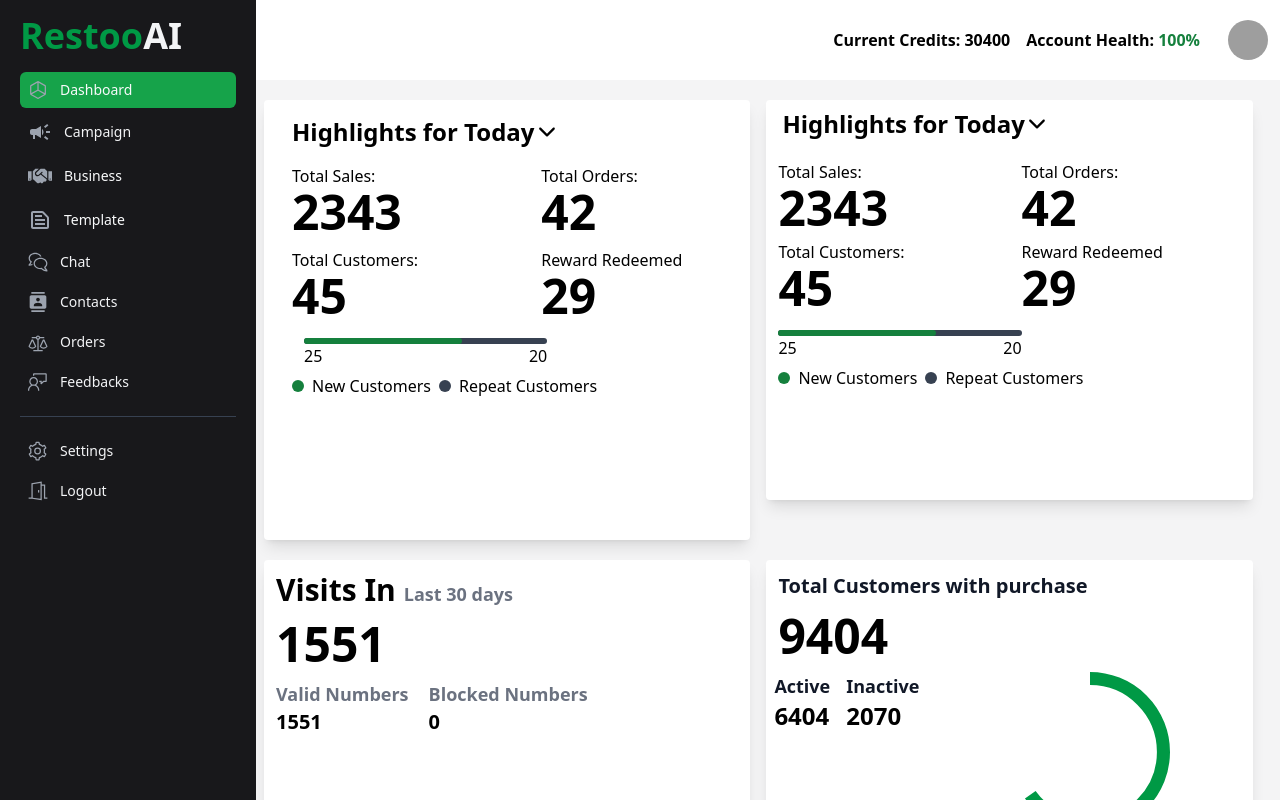
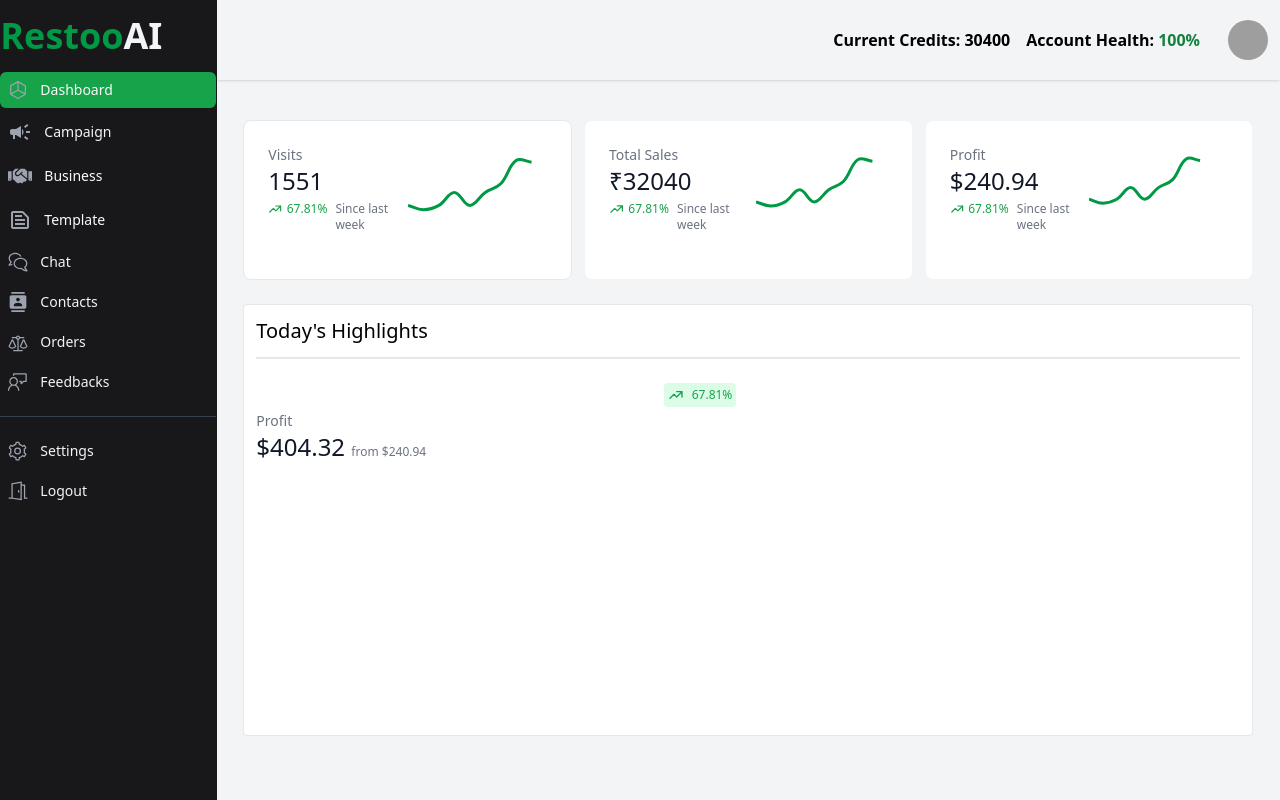
Before and after one commit to jaypawar1/POSystem, a Next.js app: page /mainDash in a window 1280 px wide. Shown: the top 800 px of the page. Built offline with nearby package versions, Linux system fonts and the light colour scheme; grey boxes are pictures that could not be loaded.

Commit message:
menu and dash

```diff
--- a/package.json
+++ b/package.json
@@ -12,6 +12,8 @@
     "@emotion/react": "^11.11.4",
     "@emotion/styled": "^11.11.5",
     "@mui/material": "^5.15.15",
+    "animate.css": "^4.1.1",
+    "aos": "^3.0.0-beta.6",
     "aws4": "^1.12.0",
     "axios": "^1.6.7",
     "bcrypt": "^5.1.1",
--- a/src/components/lineChart.js
+++ b/src/components/lineChart.js
@@ -1,5 +1,4 @@
 "use client"
-
 import { useEffect, useRef } from "react";
 import { Chart } from "chart.js/auto";
 
@@ -14,17 +13,19 @@ const Linechart = () => {
 
         const myChartRef = chartRef.current.getContext("2d");
 
+
+
         chartInstance.current = new Chart(myChartRef, {
             type: 'line',
             data: {
-                labels: [1,2,3,4,5,6,7,8,9,10,11,12,13,14,15,16,17,18,19,20,21,22,23,24,25,26,27,28,29,30],
+                labels: [1, 2, 3, 4, 5, 6, 7, 8, 9, 10],
                 datasets: [{
                   label: 'My First Dataset',
-                    data: [65, 55, 60, 21, 56, 35, 80,22,34,56,43,83,43,86,23,12,32,75,32,43,37,97,33,23,53,55,76,18,96,54,34],
-                    fill: true,
-                    backgroundColor: 'rgba(0, 153, 69,0.2)',
+                  data: [30, 25, 30, 45, 30, 45, 55, 82, 80],
+                  background: 'linear-gradient(180deg, rgba(0,153,69,1) 0%, rgba(0,153,69,0) 100%)',
                   borderColor: '#009945',
-                    tension: 0.1,
+                  // Adjust tension for rounder peaks (value between 0 and 1)
+                  tension: 0.4,
                   pointRadius: 0,
                   pointBorderWidth: 0,
                 }]
@@ -42,6 +43,11 @@ const Linechart = () => {
                   y: {
                     display: false
                   }
+                },
+                // Add background color configuration
+                backgroundColor: {
+                  // Set to 'rgba' with desired transparency (0 for fully opaque)
+                  backgroundColor: 'rgba(255, 255, 255, 0.8)', // Example: white with 80% opacity
                 }
               }
             });
@@ -54,8 +60,8 @@ const Linechart = () => {
     }, []);
 
     return (
-        <div className="w-[30vw] flex justify-center items-center">
-            <canvas ref={chartRef} style={{ width: "19vw", height: "60px" }} />
+        <div className="w-[100%] flex ">
+            <canvas ref={chartRef} className="w-[100%] " />
         </div>
     );
 };
--- a/src/components/sidebar.js
+++ b/src/components/sidebar.js
@@ -7,7 +7,7 @@ import "../app/globals.css"
 export const Sidebar = ()=>{
 
   return (
-	<div className="h-screen w-[20vw] font-sans bg-zinc-900 text-gray-200 flex flex-col items-center p-3 fixed top-0 z-50 overflow-y-auto">
+	<div className="h-screen w-[20vw] font-sans bg-zinc-900 text-gray-200 flex overflow-x-hidden flex-col items-center p-3 sticky top-0 z-50 overflow-y-auto">
 	<div className="h-full p-3 pt-1 space-y-2 w-60 bg-zinc-900 z-10 text-gray-100">
 		<div className="flex items-center w-full">
 			<h2 className="text-4xl font-semibold"><span className="text-[#009945]">Restoo</span>AI</h2>
--- a/src/pages/mainDash.js
+++ b/src/pages/mainDash.js
@@ -1,126 +1,161 @@
-import LineChart from "@/components/LineChart";
-import { CircularProgress } from "@mui/material";
 
-import Stack from '@mui/material/Stack';
 import { Sidebar } from "@/components/sidebar";
 import "../app/globals.css";
 import { IoIosArrowDown } from "react-icons/io";
+import Linechart from "@/components/lineChart";
 
 const Dashboard = () => {
     return (
         <div className="min-h-screen w-full flex">
             <Sidebar />
-            <div className="min-h-[100vh] font-sans bg-zinc-100 w-[80vw] ml-[20vw] flex flex-col">
-                <header className="w-full min-h-[10vh] bg-white text-black flex gap-4 font-semibold items-center justify-end">
+           <div className="h-screen bg-gray-100 w-full">
+           <header className="w-full min-h-[10vh] shadow  text-black mb-10 flex gap-4 font-semibold items-center justify-end">
                     <p>Current Credits: 30400</p>
                     <p>Account Health: <span className="text-green-700 font-semibold">100%</span></p>
                     <img src="https://i.pinimg.com/564x/0f/43/b2/0f43b2d9aa3d21c6597b3302c7719b49.jpg" className="w-10 h-10 rounded-full mx-3" alt="" />
                 </header>
-                <div className="flex mt-5">
-                    <div className="min-h-[55vh] max-h-fit w-[38vw] mx-2 bg-white rounded flex flex-col shadow-lg">
-                        <p className="flex items-center text-2xl font-semibold my-4 ml-7 mb-1 mx-6">Highlights for Today <IoIosArrowDown /></p>
-                        <div className="w-full grid grid-cols-2 ml-7 my-3 justify-around gap-3">
-                            <div>
-                                <p>Total Sales:</p>
-                                <p className="text-5xl font-bold ">2343</p>
+            <div className="w-full  flex justify-center gap-3">
+                <div className="w-[95%]  flex justify-around gap-3">
+            <article className="rounded-lg border border-gray-150 bg-white p-6 w-full flex">
+                <div className="w-[50%]">
+  <div className="w-[100%]">
+    <p className="text-sm text-gray-500">Visits</p>
+
+    <p className="text-2xl font-medium text-gray-900">1551</p>
   </div>
-                            <div>
-                                <p>Total Orders:</p>
-                                <p className="text-5xl font-bold">42</p>
-                            </div>
-                            <div>
-                                <p>Total Customers:</p>
-                                <p className="text-5xl font-bold">45</p>
-                            </div>
-                            <div>
-                                <p>Reward Redeemed</p>
-                                <p className="text-5xl font-bold">29</p>
+
+  <div className="mt-1 flex gap-1 text-green-600">
+    <svg
+      xmlns="http://www.w3.org/2000/svg"
+      className="h-4 w-4"
+      fill="none"
+      viewBox="0 0 24 24"
+      stroke="currentColor"
+    >
+      <path
+        strokeLinecap="round"
+        strokeLinejoin="round"
+        strokeWidth="2"
+        d="M13 7h8m0 0v8m0-8l-8 8-4-4-6 6"
+      />
+    </svg>
+
+    <p className="flex gap-2 text-xs">
+      <span className="font-medium"> 67.81% </span>
+
+      <span className="text-gray-500"> Since last week </span>
+    </p>
   </div>
   </div>
-                        <div className="w-full ml-7">
-                            <div className="w-[50%] bg-gray-700 h-1.5 rounded-md m-3 mt-1.5 mb-0">
-                                <div className="w-[65%] bg-green-700 h-1.5 rounded-md"></div>
+  <div className="w-[50%]"><Linechart/></div>
+</article>
+
+<article className="rounded-lg border border-gray-100 bg-white p-6 w-full flex justify-around">
+                <div className="w-[56%]">
+  <div className="w-[100%]">
+    <p className="text-sm text-gray-500">Total Sales</p>
+
+    <p className="text-2xl font-medium text-gray-900">₹32040</p>
   </div>
-                            <div className="w-[50%] m-3 mb-1.5 mt-0 flex justify-between">
-                                <p>25</p> <p>20</p>
+
+  <div className="mt-1 flex gap-1 text-green-600">
+    <svg
+      xmlns="http://www.w3.org/2000/svg"
+      className="h-4 w-4"
+      fill="none"
+      viewBox="0 0 24 24"
+      stroke="currentColor"
+    >
+      <path
+        strokeLinecap="round"
+        strokeLinejoin="round"
+        strokeWidth="2"
+        d="M13 7h8m0 0v8m0-8l-8 8-4-4-6 6"
+      />
+    </svg>
+
+    <p className="flex gap-2 text-xs">
+      <span className="font-medium"> 67.81% </span>
+
+      <span className="text-gray-500"> Since last week </span>
+    </p>
   </div>
   </div>
-                        <div className="mx-3 flex items-center gap-2 mb-2 ml-7">
-                            <div className="w-3 h-3 bg-green-700 rounded-full"></div><p>New Customers</p>
-                            <div className="w-3 h-3 bg-gray-700 rounded-full"></div><p>Repeat Customers</p>
+  <div className="w-[50%]"><Linechart/></div>
+</article>
+<article className="rounded-lg border border-gray-100 h-[20vh] bg-white p-6 w-full flex">
+                <div className="w-[50%]">
+  <div className="w-[100%]">
+    <p className="text-sm text-gray-500">Profit</p>
+
+    <p className="text-2xl font-medium text-gray-900">$240.94</p>
+  </div>
+
+  <div className="mt-1 flex gap-1 text-green-600">
+    <svg
+      xmlns="http://www.w3.org/2000/svg"
+      className="h-4 w-4"
+      fill="none"
+      viewBox="0 0 24 24"
+      stroke="currentColor"
+    >
+      <path
+        strokeLinecap="round"
+        strokeLinejoin="round"
+        strokeWidth="2"
+        d="M13 7h8m0 0v8m0-8l-8 8-4-4-6 6"
+      />
+    </svg>
+
+    <p className="flex gap-2 text-xs">
+      <span className="font-medium"> 67.81% </span>
+
+      <span className="text-gray-500"> Since last week </span>
+    </p>
   </div>
   </div>
-                    <div className="min-h-[50vh] max-h-fit mx-2 w-[38vw] bg-white flex flex-col rounded shadow-lg">
-                        <p className="flex items-center text-2xl font-semibold my-2 mx-4">Highlights for Today <IoIosArrowDown /></p>
-                        <div className="w-full grid grid-cols-2 m-3 justify-around">
-                            <div className="mb-2">
-                                <p>Total Sales:</p>
-                                <p className="text-5xl font-bold">2343</p>
+  <div className="w-[45%]"><Linechart/></div>
+</article>
 </div>
+
+            </div>
+            <div className="w-full h-[60vh]  flex justify-center items-center">
+    <div className="flex flex-col bg-white w-[95%] border h-[90%] rounded">
+        <p className="text-xl m-3 font-medium border border-t-0 border-l-0 border-r-0 pb-3 border-b-2">Today's Highlights</p>
+       <div  className="w-full h-full flex">
+        <div className=" h-full w-1/2">
+        <article className="flex flex-col gap-1 rounded-lg bg-white p-3">
+  <div className="inline-flex gap-2 self-end rounded bg-green-100 p-1 text-green-600">
+    <svg
+      xmlns="http://www.w3.org/2000/svg"
+      className="h-4 w-4"
+      fill="none"
+      viewBox="0 0 24 24"
+      stroke="currentColor"
+    >
+      <path
+        strokeLinecap="round"
+        strokeLinejoin="round"
+        strokeWidth="2"
+        d="M13 7h8m0 0v8m0-8l-8 8-4-4-6 6"
+      />
+    </svg>
+
+    <span className="text-xs font-medium"> 67.81% </span>
+  </div>
+
   <div>
-                                <p>Total Orders:</p>
-                                <p className="text-5xl font-bold">42</p>
+    <strong className="block text-sm font-medium text-gray-500"> Profit </strong>
+
+    <p>
+      <span className="text-2xl font-medium text-gray-900"> $404.32 </span>
+
+      <span className="text-xs text-gray-500"> from $240.94 </span>
+    </p>
   </div>
-                            <div>
-                                <p>Total Customers:</p>
-                                <p className="text-5xl font-bold">45</p>
+</article>
         </div>
-                            <div>
-                                <p>Reward Redeemed</p>
-                                <p className="text-5xl font-bold">29</p>
-                            </div>
-                        </div>
-                        <div className="w-full">
-                            <div className="w-[50%] bg-gray-700 h-1.5 rounded-md m-3 mt-1.5 mb-0">
-                                <div className="w-[65%] bg-green-700 h-1.5 rounded-md"></div>
-                            </div>
-                            <div className="w-[50%] m-3 mb-1.5 mt-0 flex justify-between">
-                                <p>25</p> <p>20</p>
-                            </div>
-                        </div>
-                        <div className="mx-3 flex items-center gap-2 mb-2">
-                            <div className="w-3 h-3 bg-green-700 rounded-full"></div><p>New Customers</p>
-                            <div className="w-3 h-3 bg-gray-700 rounded-full"></div><p>Repeat Customers</p>
-                        </div>
-                    </div>
-                </div>
-                <div className="flex mt-5 mb-4">
-                    <div className="min-h-[50vh] max-h-fit w-[38vw] mx-2 bg-white rounded shadow-lg flex flex-col">
-                        <p className="font-semibold m-3 text-3xl">Visits In<span className="text-gray-500 mx-2 text-lg">Last 30 days</span></p>
-                        <p className="text-5xl mx-3 font-bold">1551</p>
-                        <div className="flex w-full my-3">
-                            <div className="mx-3">
-                                <p className="font-semibold text-gray-500 text-lg">Valid Numbers</p>
-                                <p className="text-xl  font-bold">1551</p>
-                            </div>
-                            <div className="mx-2">
-                                <p className="font-semibold text-gray-500 text-lg">Blocked Numbers</p>
-                                <p className="text-xl font-bold">0</p>
-                            </div>
-                        </div>
-                        <div className="w-[30vw] h-full flex items-center">
-                            <LineChart />
-                        </div>
-                    </div>
-                    <div className="min-h-[50vh] max-h-fit mx-2 w-[38vw] bg-white flex flex-col rounded shadow-lg">
-                        <p className="m-3 mb-0 text-xl font-semibold text-gray-900">Total Customers with purchase</p>
-                        <p className="m-3 text-5xl font-bold black">9404</p>
-                        <div className="w-full flex justify-between">
-                            <div className="flex">
-                                <div className="flex mx-2 flex-col">
-                                    <p className="text-gray-900 font-semibold text-lg">Active</p>
-                                    <p className="text-2xl font-bold">6404</p>
-                                </div>
-                                <div className="flex mx-2 flex-col">
-                                    <p className="text-gray-900 font-semibold text-lg">Inactive</p>
-                                    <p className="text-2xl font-bold">2070</p>
-                                </div>
-                            </div>
-                            <div className="w-[50%] h-full">
-                                <Stack spacing={5} direction="row">
-                                    <CircularProgress style={{ color: "rgb(0, 153, 69)" }} size="10rem" variant="determinate" value={65} />
-                                </Stack>
-                            </div>
+        <div className=" h-full w-1/2"></div>
        </div>
     </div>
 </div>
```
Also changed, not shown: src/app/globals.css (+34 -0 lines), src/pages/contacts.js (+26 -24 lines), src/pages/menu.js (+36 -29 lines), 1 other file (tests, documents, lock files or other folders). Lines whose indentation alone changed are shown as unchanged.
